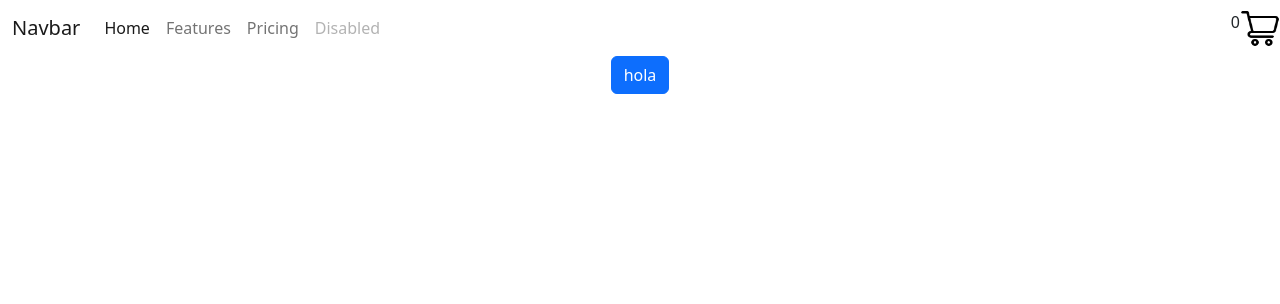
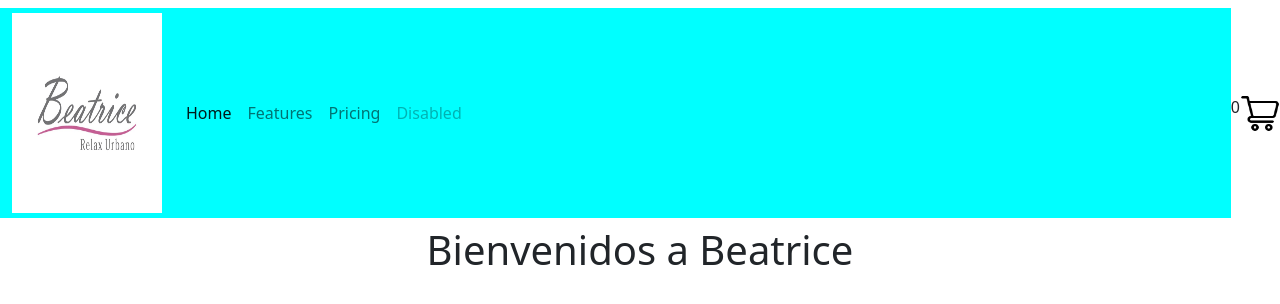
Before and after one commit to Pab2411/Comision_39640, a React (Create React App) app: page / in a window 1280 px wide. Shown: the top 304 px of the page. Built offline with nearby package versions, Linux system fonts and the light colour scheme.

Commit message:
prueba subida

```diff
--- a/src/App.js
+++ b/src/App.js
@@ -1,13 +1,14 @@
-import logo from './logo.svg';
+
 import './App.css';
 import "bootstrap/dist/css/bootstrap.min.css";
 import NavBar from './Component/NavBar/NavBar';
+import ItemListContainer from './Component/ItemListContainer/ItemListContainer';
 
 function App() {
   return (
     <div className="App">
       <NavBar />
-      <button className="btn btn-primary"> hola </button>
+      <ItemListContainer greeting={'Bienvenidos a Beatrice'}/>
 
     </div>
   );
--- a/src/Component/ItemListContainer/ItemListContainer.js
+++ b/src/Component/ItemListContainer/ItemListContainer.js
@@ -0,0 +1,11 @@
+
+
+const ItemListContainer = ({greeting}) =>{
+    return (
+        <div>
+            <h1>{greeting}</h1>
+        </div>
+    )
+}
+
+export default ItemListContainer
--- /dev/null
+++ b/src/Component/NavBar/LogoBeatrice.js
@@ -0,0 +1,12 @@
+import beatrice from './Img/beatrice.jpg'
+import './navBar.css'
+
+const LogoBeatrice =() =>{
+    return(
+        <div>
+            <img className='logoBeatrice' src ={beatrice} alt="logo-beatrice"/>
+        </div>
+    )
+}
+
+export default LogoBeatrice
--- a/src/Component/NavBar/NavBar.js
+++ b/src/Component/NavBar/NavBar.js
@@ -1,12 +1,12 @@
 import CartWidget from "../CartWidget/CartWidjet"
-
+import LogoBeatrice from "./LogoBeatrice"
 
 const NavBar = ()=> {
    return (
 
         <nav className="navbar navbar-expand-lg bg-body-tertiary">
   <div className="container-fluid">
-    <a className="navbar-brand" href="#">Navbar</a>
+    <a className="navbar-brand" href="#"><LogoBeatrice /></a>
     <button className="navbar-toggler" type="button" data-bs-toggle="collapse" data-bs-target="#navbarNav" aria-controls="navbarNav" aria-expanded="false" aria-label="Toggle navigation">
       <span className="navbar-toggler-icon"></span>
     </button>
@@ -28,6 +28,7 @@ const NavBar = ()=> {
     </div>
   </div>
   <CartWidget />
+
 </nav>
     )
 }
--- /dev/null
+++ b/src/Component/NavBar/navBar.css
@@ -0,0 +1,9 @@
+
+.logoBeatrice{
+    width: 150px;
+    height: 200px;
+}
+
+.container-fluid{
+    background-color: aqua;
+}
```
Also changed, not shown: src/Component/NavBar/Img/beatrice.jpg (added).
